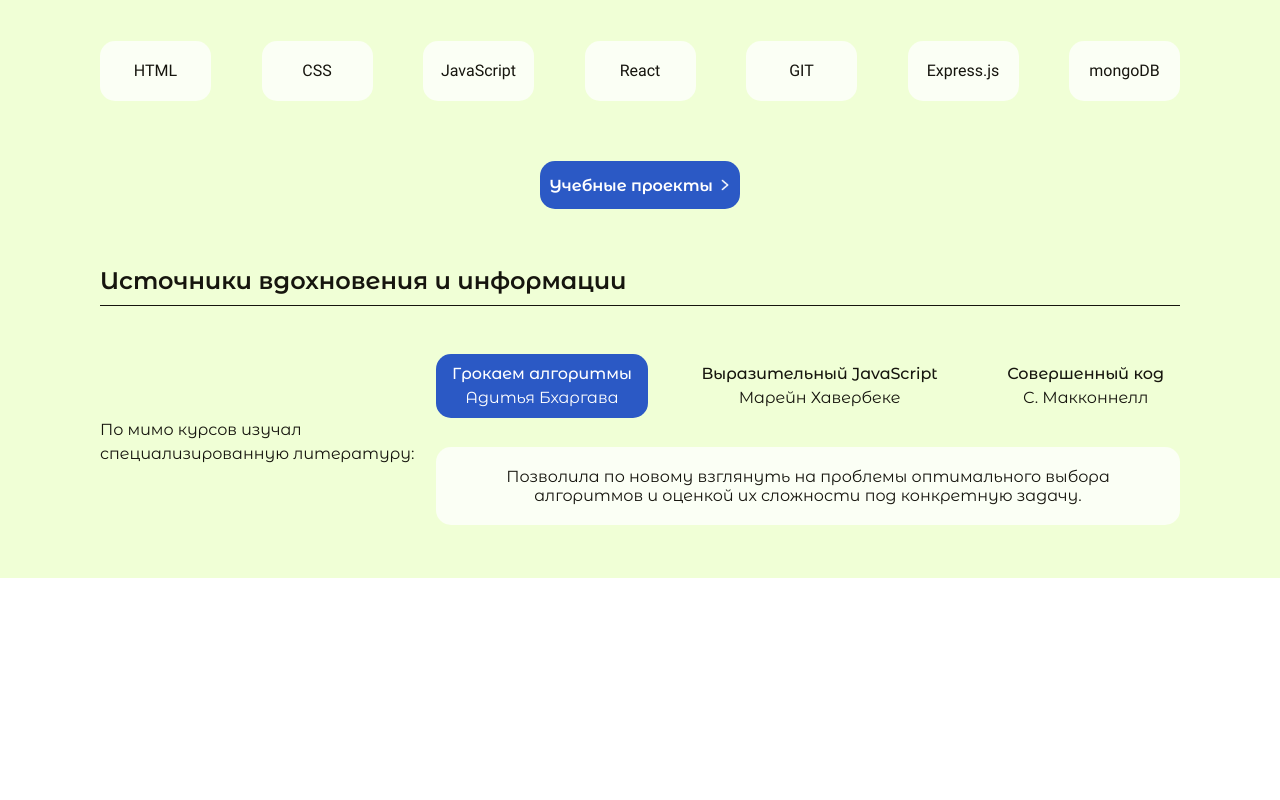
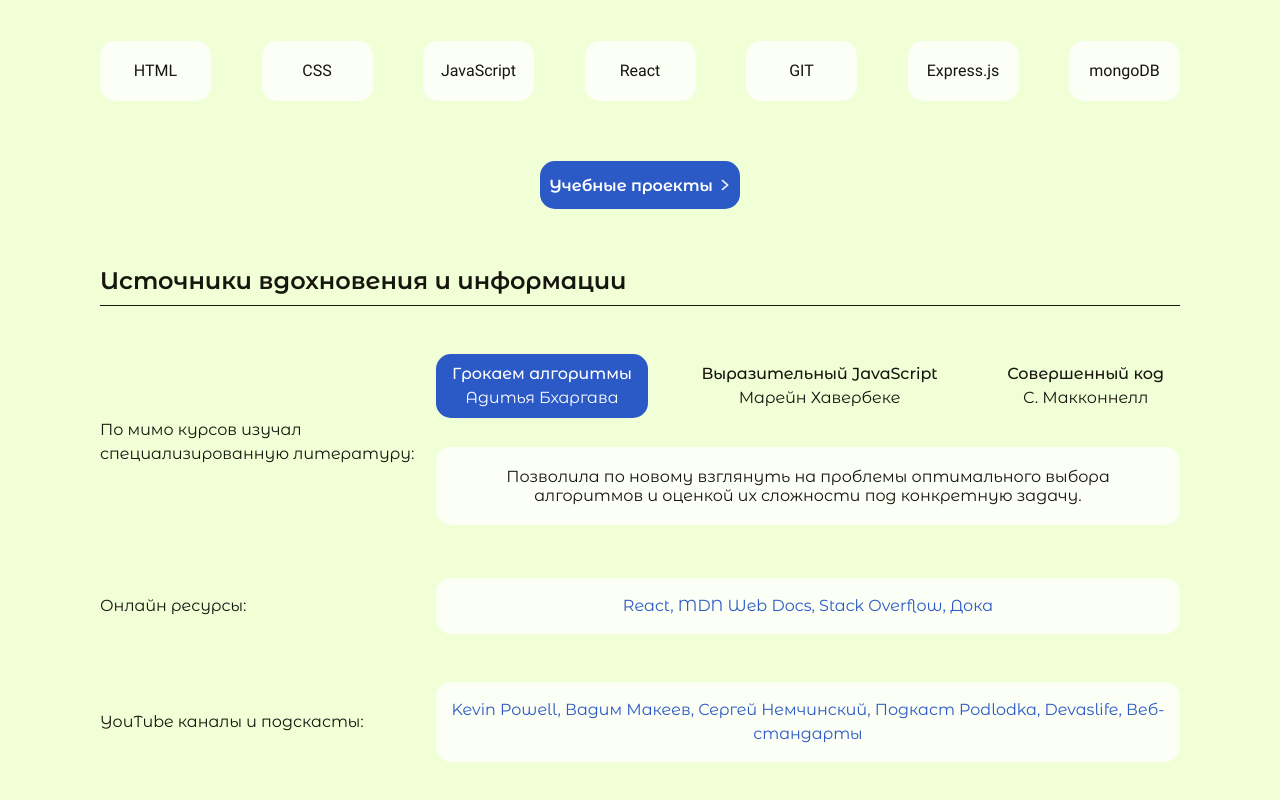
Before and after one commit to IgorZakharov211/zakharov-igor, a React (Create React App) app: page / in a window 1280 px wide. Shown: the part 748-1548 px from the top of the page. Before the commit the page ends 1326 px from the top, so only its background shows below. Built offline with nearby package versions, Linux system fonts and the light colour scheme.

Commit message:
feat: add links and lists

```diff
--- a/src/components/info/Info.js
+++ b/src/components/info/Info.js
@@ -2,27 +2,14 @@ import React, { useState } from "react";
 import { useContext } from "react";
 import './Info.scss';
 import { ThemeContext } from '../../themeContext';
+import Links from "../links/Links";
+import { NotesList, OtherList, YouTubeList } from '../../utils/Lists';
 
 function Info(props){
 
   const [noteIndex, setNoteIndex] = useState(1);
 
   const { theme } = useContext(ThemeContext);
-
-  const NotesList = [
-    {
-      index: 1,
-      subtitle: "Позволила по новому взглянуть на проблемы оптимального выбора алгоритмов и оценкой их сложности под конкретную задачу."
-    },
-    {
-      index: 2,
-      subtitle: "Возвращаюсь к ней, когда сталкиваюсь с непониманием в тех или иных областях."
-    },
-    {
-      index: 3,
-      subtitle: "Книга очень объемная, невозможно проглотить ее быстро, изучаю постепенно."
-    }
-  ];
 
   function buttonClickHandler(e){
     if(e.target.id){
@@ -90,6 +77,8 @@ function Info(props){
           }
         </div>
       </div>
+      <Links subtitle="Онлайн ресурсы:" list={OtherList} / >
+      <Links subtitle="YouTube каналы и подскасты:" list={YouTubeList} / >
     </section>
   )
 }
--- /dev/null
+++ b/src/components/links/Links.js
@@ -0,0 +1,34 @@
+import React from "react";
+import './Links.scss';
+import { useContext } from "react";
+import { ThemeContext } from "../../themeContext";
+
+function Links(props){
+  const { theme } = useContext(ThemeContext);
+  const list = props.list;
+
+  return(
+    <div className="links">
+      <p2 className="links__subtitle">{props.subtitle}</p2>
+      <ul className={`links__list ${theme === "light" ? "" : "links__list_dark"}`}>
+        {
+          list.map((item) => {
+            return Link(item)
+          })
+        }
+      </ul>
+    </div>
+  )
+}
+
+function Link(item){
+  const { theme } = useContext(ThemeContext);
+
+  return(
+    <li className="links__item" key={item.id}>
+      <a className={`links__link ${theme === "light" ? "" : "links__link_dark"}`} href={item.link}>{item.name}</a>
+    </li>
+  )
+}
+
+export default Links;
--- /dev/null
+++ b/src/components/links/Links.scss
@@ -0,0 +1,57 @@
+@import '../../utils/variables.scss';
+
+.links{
+  display: grid;
+  grid-template-columns: 1fr 3fr;
+  width: 100%;
+  margin: 0 0 48px 0;
+  align-items: center;
+
+  &__subtitle{
+    min-width: 320px;
+    margin: 0 16px 0 0;
+    padding: 0;
+    font-size: 16px;
+    font-weight: 400;
+    line-height: 1.5;
+  }
+
+  &__list{
+    margin: 0;
+    padding: 16px 0;
+    list-style-type: none;
+    background-color: $primaryLightColor;
+    border-radius: 15px;
+    text-align: center;
+
+    &_dark{
+      background-color: $dPrimaryLightColor;
+    }
+  }
+
+  &__item{
+    margin: 0;
+    padding: 0;
+    display: inline;
+  }
+
+  &__link{
+    font-size: 16px;
+    line-height: 1.5;
+    font-weight: 400;
+    color: $secondaryColor;
+    text-decoration: none;
+
+    &::after{
+      content: ", ";
+    }
+
+    &_dark{
+      color: $dSecondaryColor;
+    }
+  }
+}
+
+.links__item:last-child .links__link::after{
+  content: "";
+}
--- /dev/null
+++ b/src/utils/Lists.js
@@ -0,0 +1,72 @@
+const NotesList = [
+  {
+    index: 1,
+    subtitle: "Позволила по новому взглянуть на проблемы оптимального выбора алгоритмов и оценкой их сложности под конкретную задачу."
+  },
+  {
+    index: 2,
+    subtitle: "Возвращаюсь к ней, когда сталкиваюсь с непониманием в тех или иных областях."
+  },
+  {
+    index: 3,
+    subtitle: "Книга очень объемная, невозможно проглотить ее быстро, изучаю постепенно."
+  }
+];
+
+const OtherList = [
+  {
+    index: 1,
+    name: "React",
+    link: "https://ru.reactjs.org/"
+  },
+  {
+    index: 2,
+    name: "MDN Web Docs",
+    link: "https://developer.mozilla.org/"
+  },
+  {
+    index: 3,
+    name: "Stack Overflow",
+    link: "https://stackoverflow.com/"
+  },
+  {
+    index: 4,
+    name: "Дока",
+    link: "https://doka.guide/"
+  }
+]
+
+const YouTubeList = [
+  {
+    index: 1,
+    name: "Kevin Powell",
+    link: "https://www.youtube.com/kepowob"
+  },
+  {
+    index: 2,
+    name: "Вадим Макеев",
+    link: "https://www.youtube.com/c/pepelsbey"
+  },
+  {
+    index: 3,
+    name: "Сергей Немчинский",
+    link: "https://www.youtube.com/c/SergeyNemchinskiy"
+  },
+  {
+    index: 4,
+    name: "Подкаст Podlodka",
+    link: "https://www.youtube.com/c/PodlodkaShow"
+  },
+  {
+    index: 5,
+    name: "Devaslife",
+    link: "https://www.youtube.com/c/devaslife"
+  },
+  {
+    index: 6,
+    name: "Веб-стандарты",
+    link: "https://www.youtube.com/c/Web-standardsRu"
+  }
+]
+
+export { NotesList, OtherList, YouTubeList };
```
